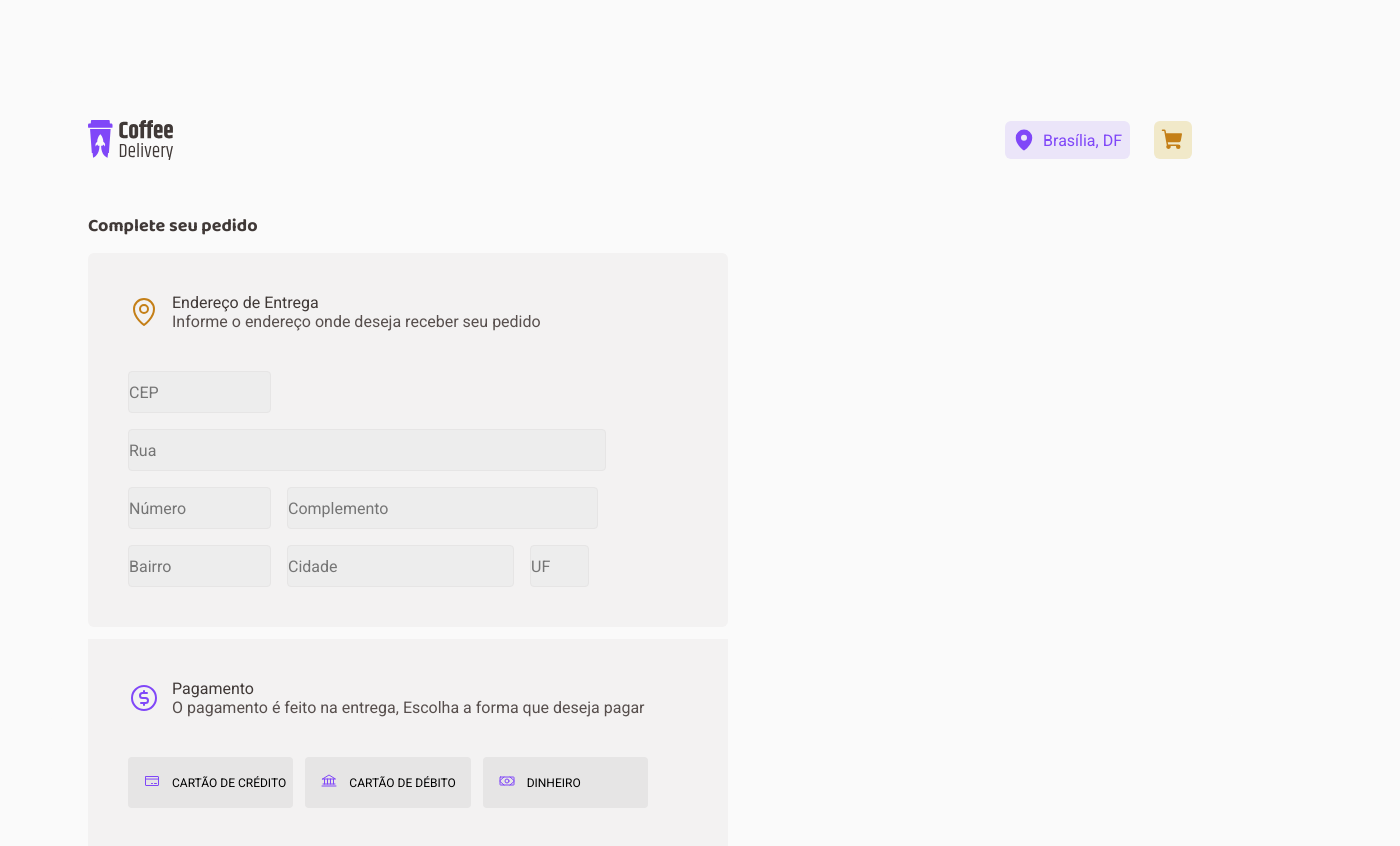
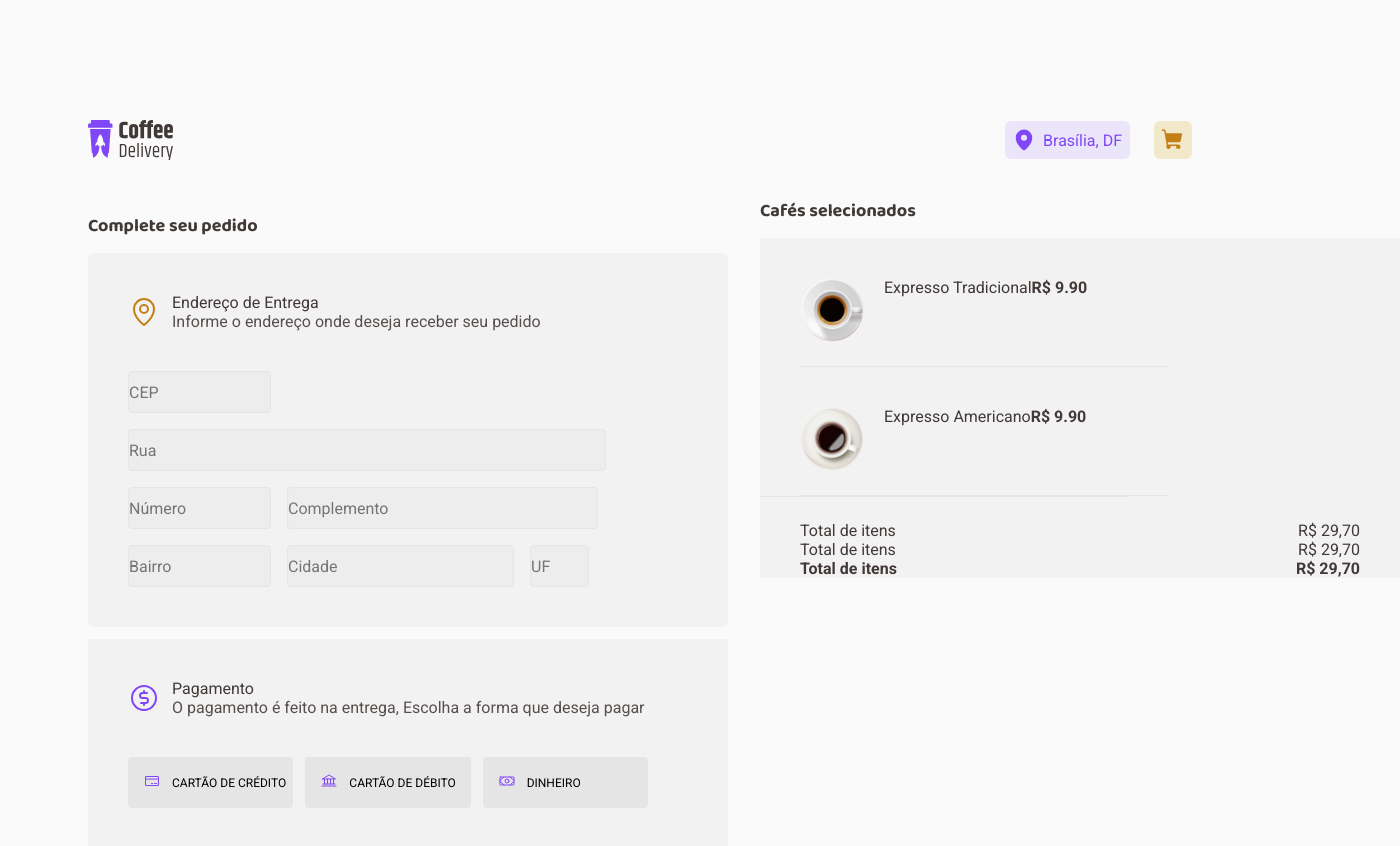
Before and after one commit to ciceroff/coffee-delivery, a React (Vite) app: page /order in a window 1280 px wide. Shown: the whole page, 1400 px wide, since content can reach past the window. Built offline with nearby package versions, Linux system fonts and the light colour scheme.

Commit message:
🚧 work in coffees cart component

```diff
--- a/src/pages/Checkout/index.tsx
+++ b/src/pages/Checkout/index.tsx
@@ -16,7 +16,49 @@ import {
   PaymentMethodBox,
   PaymentMethods,
   PaymentMethod,
+  CartTitle,
+  CartInfo,
+  SelectedCoffees,
+  ItensPrice,
+  Coffee,
+  CoffeeInfoBox,
+  CoffeeBoxInfoText,
+  CoffeeSpecification,
 } from './styles'
+import {
+  arabe,
+  cafeComleite,
+  capuccino,
+  chocolateQuente,
+  cubano,
+  expresso,
+  expressoAmericano,
+  expressoCremoso,
+  expressoGelado,
+  havaiano,
+  irlandes,
+  latte,
+  macchiato,
+  mocaccino,
+} from '../../assets'
+
+interface CoffeeInterface {
+  readonly price: string
+  readonly title: string
+  readonly img: string
+}
+const coffees: readonly CoffeeInterface[] = [
+  {
+    price: 'R$ 9.90',
+    title: 'Expresso Tradicional',
+    img: expresso,
+  },
+  {
+    price: 'R$ 9.90',
+    title: 'Expresso Americano',
+    img: expressoAmericano,
+  },
+] as const
 
 export function Checkout() {
   return (
@@ -66,7 +108,6 @@ export function Checkout() {
             </PaymentMethod>{' '}
             <PaymentMethod>
               <div>
-                {' '}
                 <Bank size={16} color="#8047F8" />
               </div>
               <p>CARTÃO DE DÉBITO</p>
@@ -80,7 +121,40 @@ export function Checkout() {
           </PaymentMethods>
         </PaymentMethodBox>
       </PaymentInfo>
-      <Cart></Cart>
+      <Cart>
+        <CartTitle>Cafés selecionados</CartTitle>
+        <CartInfo>
+          <SelectedCoffees>
+            {coffees.map((coffee) => {
+              return (
+                <Coffee key={coffee.title}>
+                  <CoffeeInfoBox>
+                    <img src={coffee.img} height={64} width={64} alt="" />
+                    <CoffeeBoxInfoText>
+                      <CoffeeSpecification>
+                        <p>{coffee.title}</p>
+                        <b>{coffee.price}</b>
+                      </CoffeeSpecification>
+                    </CoffeeBoxInfoText>
+                  </CoffeeInfoBox>
+                </Coffee>
+              )
+            })}
+          </SelectedCoffees>
+          <ItensPrice>
+            <p>Total de itens</p>
+            <p>R$ 29,70</p>
+          </ItensPrice>
+          <ItensPrice>
+            <p>Total de itens</p>
+            <p>R$ 29,70</p>
+          </ItensPrice>
+          <ItensPrice>
+            <b>Total de itens</b>
+            <b>R$ 29,70</b>
+          </ItensPrice>
+        </CartInfo>
+      </Cart>
     </CheckoutContainer>
   )
 }
--- a/src/pages/Checkout/styles.ts
+++ b/src/pages/Checkout/styles.ts
@@ -1,6 +1,7 @@
 import styled from 'styled-components'
 
 export const CheckoutContainer = styled.main`
+  display: flex;
   margin-top: 2.5rem;
   color: ${(props) => props.theme['base-subtitle']};
   height: 56.25rem;
@@ -10,8 +11,6 @@ export const PaymentInfo = styled.div`
   margin-top: 0.9375rem;
   width: 40rem;
 `
-
-export const Cart = styled.div``
 
 export const PaymentInfoTitle = styled.p`
   font-family: 'Baloo 2';
@@ -28,8 +27,7 @@ export const PaymentInfoBox = styled.div`
     padding-left: 2.5rem;
     display: flex;
     flex-wrap: wrap;
-    /* flex-direction: column;
-    justify-content: space-around;  */
+
     gap: 1rem;
     width: 35rem;
     height: 13.5rem;
@@ -93,3 +91,55 @@ export const PaymentMethod = styled.button`
     font-size: 12px;
   }
 `
+
+export const Cart = styled.div`
+  margin-left: 2rem;
+`
+
+export const CartTitle = styled.p`
+  font-family: 'Baloo 2';
+  font-size: 18px;
+  line-height: 23.4px;
+`
+
+export const CartInfo = styled.div`
+  margin-top: 0.9375rem;
+  width: 40rem;
+  background: ${(props) => props.theme['base-card']};
+`
+
+export const SelectedCoffees = styled.div`
+  width: 23rem;
+  border-bottom: 1px solid ${(props) => props.theme['base-button']};
+  margin-bottom: 1.5rem;
+  padding-left: 2.5rem;
+  padding-right: 2.5rem;
+`
+
+export const ItensPrice = styled.div`
+  display: flex;
+  align-items: center;
+  justify-content: space-between;
+  padding-left: 2.5rem;
+  padding-right: 2.5rem;
+`
+
+export const Coffee = styled.div`
+  padding-top: 2.5rem;
+  padding-bottom: 1.5rem;
+  border-bottom: 1px solid ${(props) => props.theme['base-button']};
+  width: 23rem;
+`
+
+export const CoffeeInfoBox = styled.div`
+  display: flex;
+`
+
+export const CoffeeBoxInfoText = styled.div`
+  padding-left: 1.25rem;
+`
+
+export const CoffeeSpecification = styled.div`
+  display: flex;
+  justify-content: space-between;
+`
```
